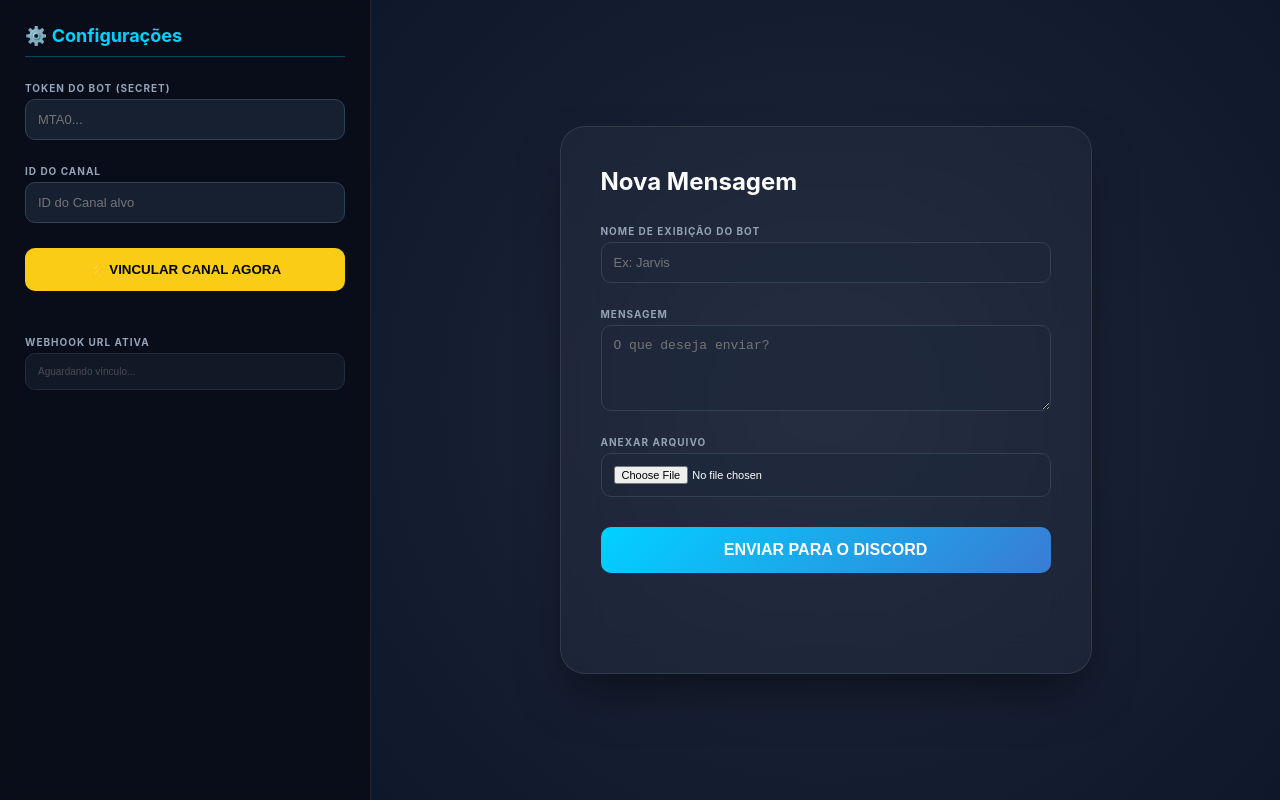
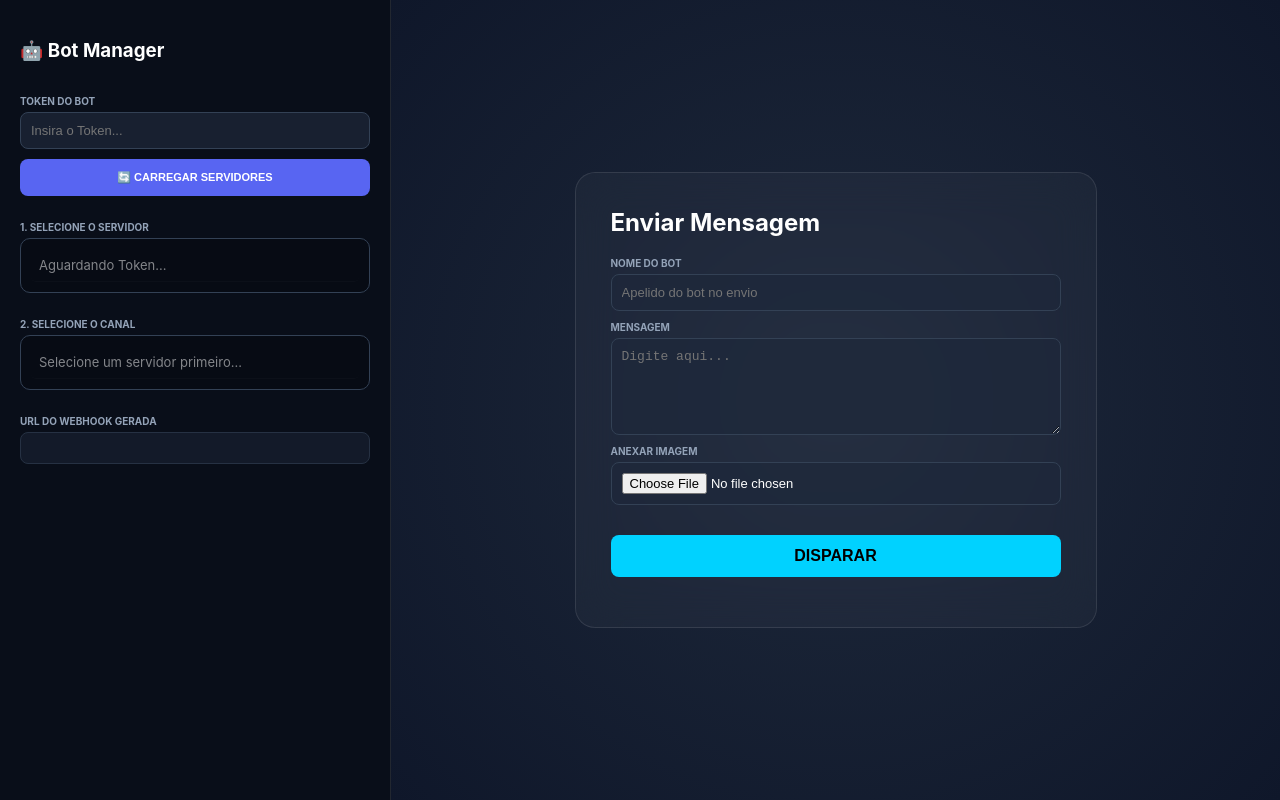
Before and after one commit to Gustarll/Meujogo, a plain HTML site: page index.html in a window 1280 px wide. Drawn offline with Linux system fonts and the light colour scheme.

Commit message:
Update index.html

```diff
--- a/index.html
+++ b/index.html
@@ -3,139 +3,172 @@
 <head>
     <meta charset="UTF-8">
     <meta name="viewport" content="width=device-width, initial-scale=1.0">
-    <title>Webhook Master Dashboard</title>
+    <title>Webhook Control Panel</title>
     <style>
-        :root { --primary: #00d2ff; --secondary: #3a7bd5; --bg: #0f172a; }
-        body { font-family: 'Inter', sans-serif; background: var(--bg); color: white; margin: 0; display: flex; height: 100vh; overflow: hidden; }
+        :root { --primary: #00d2ff; --bg: #0f172a; --card-bg: rgba(30, 41, 59, 0.7); }
+        body { font-family: 'Inter', sans-serif; background: var(--bg); color: white; margin: 0; display: flex; height: 100vh; }
 
-        /* Sidebar Estilizada */
-        .sidebar { width: 320px; background: rgba(0,0,0,0.4); padding: 25px; border-right: 1px solid rgba(255,255,255,0.1); display: flex; flex-direction: column; gap: 15px; overflow-y: auto; backdrop-filter: blur(10px); }
-        .sidebar h3 { color: var(--primary); margin: 0; font-size: 18px; border-bottom: 1px solid rgba(0,210,255,0.3); padding-bottom: 10px; }
+        .sidebar { width: 350px; background: rgba(0,0,0,0.4); padding: 20px; border-right: 1px solid rgba(255,255,255,0.1); display: flex; flex-direction: column; gap: 15px; overflow-y: auto; }
+        .main { flex: 1; display: flex; justify-content: center; align-items: center; background: radial-gradient(circle, #1e293b 0%, #0f172a 100%); }
 
-        .group { display: flex; flex-direction: column; gap: 5px; }
-        label { font-size: 10px; text-transform: uppercase; color: #94a3b8; font-weight: bold; letter-spacing: 1px; margin-top: 10px; }
-        input, textarea { background: rgba(30, 41, 59, 0.7); border: 1px solid #334155; border-radius: 10px; color: white; padding: 12px; font-size: 13px; transition: 0.3s; }
-        input:focus { border-color: var(--primary); outline: none; box-shadow: 0 0 10px rgba(0,210,255,0.2); }
+        .group { display: flex; flex-direction: column; gap: 5px; margin-bottom: 10px; }
+        label { font-size: 10px; text-transform: uppercase; color: #94a3b8; font-weight: bold; }
+        input, select, textarea { background: var(--card-bg); border: 1px solid #334155; border-radius: 8px; color: white; padding: 10px; font-size: 13px; }
 
-        /* Botões Modernos */
-        .btn { cursor: pointer; border: none; border-radius: 10px; font-weight: bold; transition: 0.3s; padding: 14px; text-align: center; }
-        .btn-primary { background: linear-gradient(135deg, var(--primary), var(--secondary)); color: white; }
-        .btn-yellow { background: #facc15; color: #000; margin-top: 10px; }
-        .btn:hover { transform: translateY(-2px); filter: brightness(1.1); box-shadow: 0 5px 15px rgba(0,0,0,0.3); }
-        .btn:active { transform: translateY(0); }
+        /* Lista de Servidores e Canais */
+        .selector-box { background: rgba(0,0,0,0.2); border-radius: 10px; padding: 10px; max-height: 200px; overflow-y: auto; border: 1px solid #334155; }
+        .item-list { padding: 8px; cursor: pointer; border-radius: 5px; font-size: 13px; transition: 0.2s; border-bottom: 1px solid rgba(255,255,255,0.05); }
+        .item-list:hover { background: var(--primary); color: #000; }
 
-        .main { flex: 1; display: flex; justify-content: center; align-items: center; position: relative; background: radial-gradient(circle at center, #1e293b 0%, #0f172a 100%); }
-        .card { background: rgba(255,255,255,0.03); backdrop-filter: blur(20px); padding: 40px; border-radius: 25px; width: 450px; border: 1px solid rgba(255,255,255,0.1); box-shadow: 0 25px 50px -12px rgba(0, 0, 0, 0.5); }
+        .card { background: rgba(255,255,255,0.03); backdrop-filter: blur(20px); padding: 35px; border-radius: 20px; width: 450px; border: 1px solid rgba(255,255,255,0.1); }
+        .btn { cursor: pointer; border: none; border-radius: 8px; font-weight: bold; padding: 12px; transition: 0.3s; }
+        .btn-primary { background: var(--primary); color: #000; width: 100%; margin-top: 20px; font-size: 16px; }
+        .btn-load { background: #5865F2; color: white; font-size: 11px; }
 
-        #status { text-align: center; margin-top: 20px; font-size: 13px; padding: 10px; border-radius: 8px; min-height: 20px; }
-        .status-error { background: rgba(255, 77, 77, 0.1); color: #ff4d4d; border: 1px solid rgba(255, 77, 77, 0.2); }
-        .status-success { background: rgba(0, 255, 136, 0.1); color: #00ff88; border: 1px solid rgba(0, 255, 136, 0.2); }
+        #status { margin-top: 15px; text-align: center; font-size: 12px; font-weight: bold; }
+        .loader { color: var(--primary); font-size: 10px; }
     </style>
 </head>
 <body>
 
 <div class="sidebar">
-    <h3>⚙️ Configurações</h3>
+    <h3>🤖 Bot Manager</h3>
 
     <div class="group">
-        <label>Token do Bot (Secret)</label>
-        <input type="password" id="botToken" placeholder="MTA0...">
+        <label>Token do Bot</label>
+        <input type="password" id="botToken" placeholder="Insira o Token...">
+        <button class="btn btn-load" onclick="carregarServidores()" style="margin-top:5px">🔄 CARREGAR SERVIDORES</button>
     </div>
 
     <div class="group">
-        <label>ID do Canal</label>
-        <input type="text" id="chanId" placeholder="ID do Canal alvo">
+        <label>1. Selecione o Servidor</label>
+        <div id="serverList" class="selector-box">
+            <div class="item-list" style="opacity:0.5">Aguardando Token...</div>
+        </div>
     </div>
 
-    <button class="btn btn-yellow" onclick="gerarWebhook()">⚡ VINCULAR CANAL AGORA</button>
+    <div class="group">
+        <label>2. Selecione o Canal</label>
+        <div id="channelList" class="selector-box">
+            <div class="item-list" style="opacity:0.5">Selecione um servidor primeiro...</div>
+        </div>
+    </div>
 
-    <div class="group" style="margin-top: 20px;">
-        <label>Webhook URL Ativa</label>
-        <input type="text" id="webUrl" readonly style="font-size: 10px; opacity: 0.6;" placeholder="Aguardando vínculo...">
+    <div class="group">
+        <label>URL do Webhook Gerada</label>
+        <input type="text" id="webUrl" readonly style="font-size: 9px; opacity: 0.7;">
     </div>
 </div>
 
 <div class="main">
     <div class="card">
-        <h2 style="margin-top:0; font-size: 24px;">Nova Mensagem</h2>
-
+        <h2 style="margin-top:0">Enviar Mensagem</h2>
         <div class="group">
-            <label>Nome de Exibição do Bot</label>
-            <input type="text" id="botName" placeholder="Ex: Jarvis">
+            <label>Nome do Bot</label>
+            <input type="text" id="botName" placeholder="Apelido do bot no envio">
         </div>
-
-        <div class="group" style="margin-top:15px">
+        <div class="group">
             <label>Mensagem</label>
-            <textarea id="msgText" rows="4" placeholder="O que deseja enviar?"></textarea>
+            <textarea id="msgText" rows="5" placeholder="Digite aqui..."></textarea>
         </div>
-
-        <div class="group" style="margin-top:15px">
-            <label>Anexar Arquivo</label>
-            <input type="file" id="msgFile" style="font-size: 11px;">
+        <div class="group">
+            <label>Anexar Imagem</label>
+            <input type="file" id="msgFile">
         </div>
-
-        <button class="btn btn-primary" style="width:100%; margin-top:30px; font-size:16px;" onclick="enviar()">ENVIAR PARA O DISCORD</button>
+        <button class="btn btn-primary" onclick="enviar()">DISPARAR</button>
         <div id="status"></div>
     </div>
 </div>
 
 <script>
-    // Memória do navegador
-    window.onload = () => {
-        document.getElementById('botToken').value = localStorage.getItem('tk') || '';
-        document.getElementById('chanId').value = localStorage.getItem('cid') || '';
-        document.getElementById('botName').value = localStorage.getItem('bn') || '';
-        document.getElementById('webUrl').value = localStorage.getItem('wurl') || '';
-    };
+    const apiBase = "https://discord.com/api/v10";
 
-    function save() {
-        localStorage.setItem('tk', document.getElementById('botToken').value);
-        localStorage.setItem('cid', document.getElementById('chanId').value);
-        localStorage.setItem('bn', document.getElementById('botName').value);
+    // Busca Servidores que o Bot está
+    async function carregarServidores() {
+        const token = document.getElementById('botToken').value.trim();
+        const serverList = document.getElementById('serverList');
+        if(!token) return alert("Insira o Token!");
+
+        serverList.innerHTML = "<div class='loader'>Buscando guildas...</div>";
+
+        try {
+            const res = await fetch(`${apiBase}/users/@me/guilds`, {
+                headers: { "Authorization": `Bot ${token}` }
+            });
+            const guilds = await res.json();
+
+            if(!res.ok) throw new Error(guilds.message);
+
+            serverList.innerHTML = "";
+            guilds.forEach(guild => {
+                const div = document.createElement('div');
+                div.className = 'item-list';
+                div.innerText = guild.name;
+                div.onclick = () => carregarCanais(guild.id, token);
+                serverList.appendChild(div);
+            });
+        } catch(e) {
+            serverList.innerHTML = "<div style='color:red'>Erro ao carregar servidores.</div>";
+        }
     }
 
-    async function gerarWebhook() {
-        save();
-        const token = document.getElementById('botToken').value.trim();
-        const channelId = document.getElementById('chanId').value.trim();
-        const name = document.getElementById('botName').value || "Webhook Dash";
-        const status = document.getElementById('status');
+    // Busca Canais de Texto do Servidor Selecionado
+    async function carregarCanais(guildId, token) {
+        const channelList = document.getElementById('channelList');
+        channelList.innerHTML = "<div class='loader'>Buscando canais...</div>";
 
-        if(!token || !channelId) {
-            status.innerHTML = "Preencha o Token e o ID!";
-            status.className = "status-error";
-            return;
+        try {
+            const res = await fetch(`${apiBase}/guilds/${guildId}/channels`, {
+                headers: { "Authorization": `Bot ${token}` }
+            });
+            const channels = await res.json();
+
+            // Filtra apenas canais de texto (type 0) ou anúncios (type 5)
+            const textChannels = channels.filter(c => c.type === 0 || c.type === 5);
+
+            channelList.innerHTML = "";
+            textChannels.forEach(chan => {
+                const div = document.createElement('div');
+                div.className = 'item-list';
+                div.innerText = "# " + chan.name;
+                div.onclick = () => vincularOuCriarWebhook(chan.id, token, chan.name);
+                channelList.appendChild(div);
+            });
+        } catch(e) {
+            channelList.innerHTML = "Erro ao carregar canais.";
+        }
     }
 
-        status.innerHTML = "⏳ Tentando vincular...";
-        status.className = "";
+    // Verifica se já tem Webhook ou cria um novo no canal clicado
+    async function vincularOuCriarWebhook(channelId, token, channelName) {
+        const status = document.getElementById('status');
+        status.innerHTML = "⏳ Configurando Webhook...";
 
         try {
-            const res = await fetch(`https://discord.com/api/v10/channels/${channelId}/webhooks`, {
+            // 1. Busca webhooks existentes no canal
+            const res = await fetch(`${apiBase}/channels/${channelId}/webhooks`, {
+                headers: { "Authorization": `Bot ${token}` }
+            });
+            const webhooks = await res.json();
+
+            let myWebhook = webhooks.find(w => w.name.includes("Dash"));
+
+            if(!myWebhook) {
+                // 2. Cria um novo se não existir
+                const createRes = await fetch(`${apiBase}/channels/${channelId}/webhooks`, {
                     method: 'POST',
-                headers: {
-                    "Authorization": `Bot ${token}`,
-                    "Content-Type": "application/json"
-                },
-                body: JSON.stringify({ name: name })
+                    headers: { "Authorization": `Bot ${token}`, "Content-Type": "application/json" },
+                    body: JSON.stringify({ name: "Dash Webhook" })
                 });
+                myWebhook = await createRes.json();
+            }
 
-            const data = await res.json();
-
-            if (res.ok && data.url) {
-                document.getElementById('webUrl').value = data.url;
-                localStorage.setItem('wurl', data.url);
-                status.innerHTML = "✅ Canal vinculado com sucesso!";
-                status.className = "status-success";
-            } else {
-                let errorMsg = data.message || "Erro desconhecido";
-                if(res.status === 403) errorMsg = "O Bot não está no servidor ou não tem permissão.";
-                if(res.status === 404) errorMsg = "ID do Canal não encontrado.";
-                throw new Error(errorMsg);
+            if(myWebhook.url) {
+                document.getElementById('webUrl').value = myWebhook.url;
+                status.innerHTML = `✅ Pronto para enviar em #${channelName}`;
             }
         } catch(e) {
-            status.innerHTML = `❌ Erro: ${e.message}`;
-            status.className = "status-error";
+            status.innerHTML = "❌ Erro ao criar Webhook. O Bot tem permissão?";
         }
     }
 
@@ -146,35 +179,21 @@
         const file = document.getElementById('msgFile').files[0];
         const status = document.getElementById('status');
 
-        if(!url) {
-            status.innerHTML = "Gere o Webhook primeiro!";
-            status.className = "status-error";
-            return;
-        }
+        if(!url) return alert("Selecione um canal primeiro!");
 
         const formData = new FormData();
-        formData.append('payload_json', JSON.stringify({ content: text, username: name }));
+        formData.append('payload_json', JSON.stringify({ content: text, username: name || undefined }));
         if(file) formData.append('file', file);
 
         status.innerHTML = "🚀 Enviando...";
-        status.className = "";
-
-        try {
         const res = await fetch(url, { method: 'POST', body: formData });
         if(res.ok) {
             status.innerHTML = "✅ Mensagem enviada!";
-                status.className = "status-success";
             document.getElementById('msgText').value = "";
         } else {
-                status.innerHTML = "❌ Erro ao enviar para o Webhook.";
-                status.className = "status-error";
-            }
-        } catch(e) {
-            status.innerHTML = "❌ Erro de conexão/CORS.";
-            status.className = "status-error";
+            status.innerHTML = "❌ Erro ao enviar.";
         }
     }
 </script>
-
 </body>
 </html>
```
Lines whose indentation alone changed are shown as unchanged.
